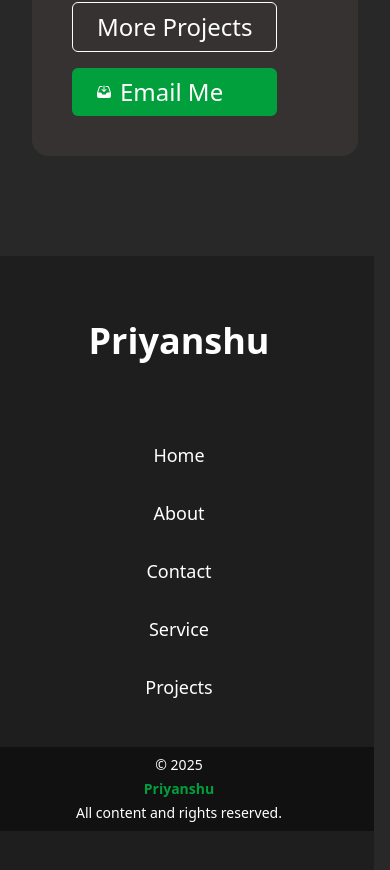
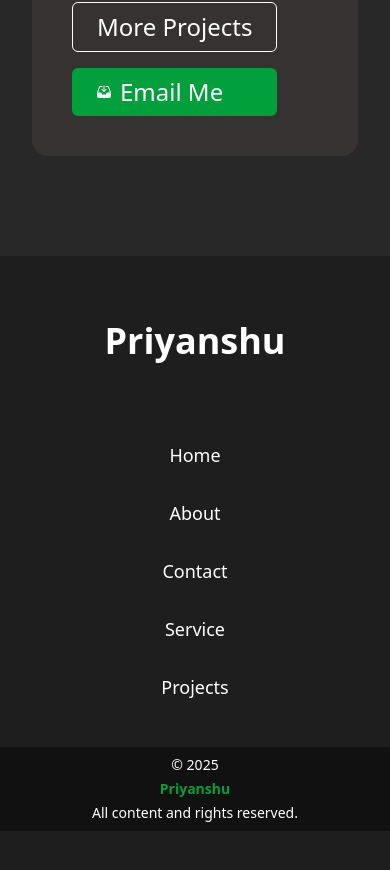
Before and after one commit to priyanshuboy/codefolio, a React (Vite) app: page / in a window 390 px wide. Shown: the part 3981-4851 px from the top of the page. Built offline with nearby package versions, Linux system fonts and the light colour scheme.

Commit message:
updated bugs

```diff
--- a/src/component/Skills/Skills.tsx
+++ b/src/component/Skills/Skills.tsx
@@ -69,7 +69,8 @@ export default function Skill() {
 
 
 {/* Bottom Placeholder */}
-<div className="mt-8 pl-2 sm:fixed -translate-x-14 w-screen">
+<div className="mt-8 w-full sm:w-[80vw] sm:fixed -translate-x-8 sm:-translate-x-17">
+
   <div className="bg-[#1e1e1e] w-screen h-[40rem] flex flex-col items-center justify-center text-white text-lg overflow-hidden">
 
     {/* Title */}
```
